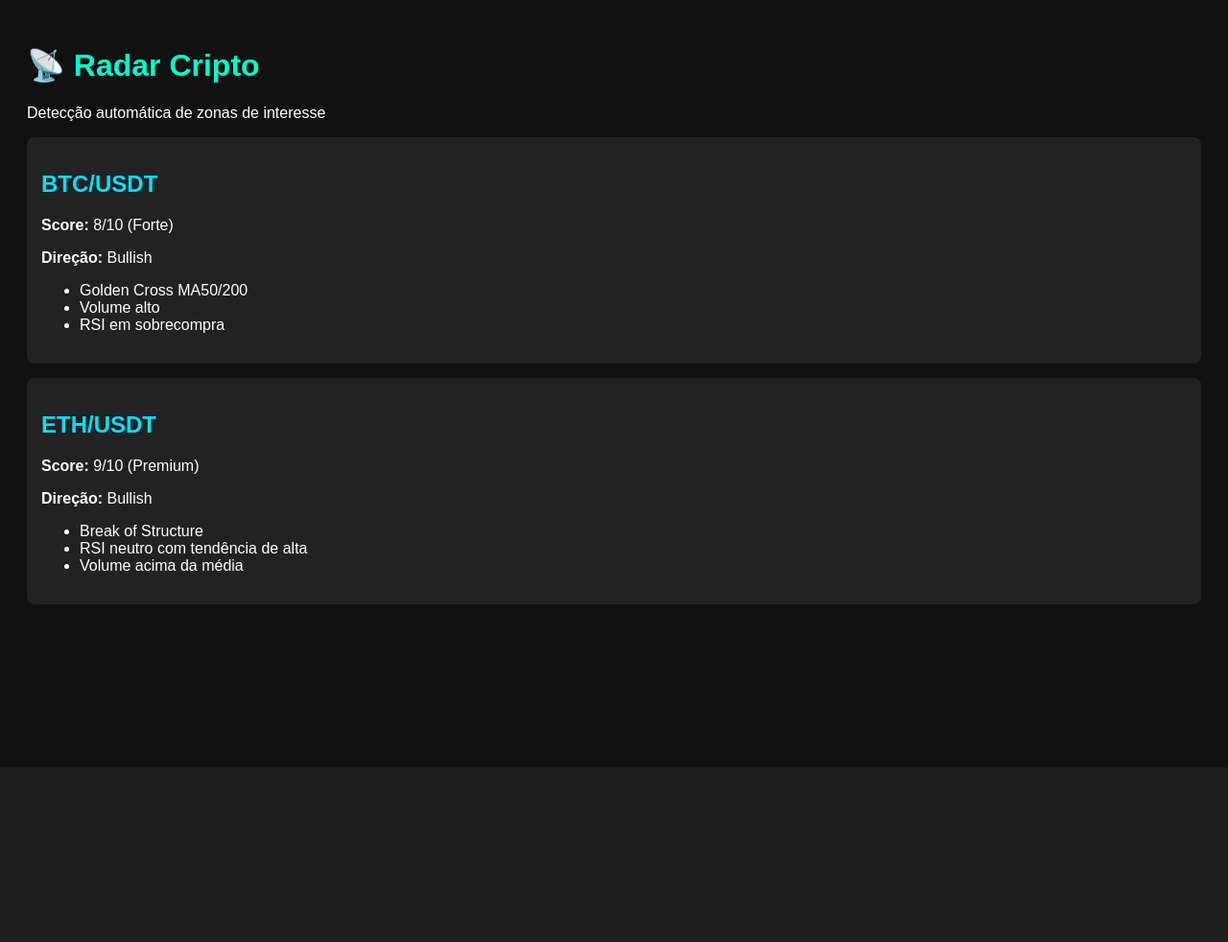
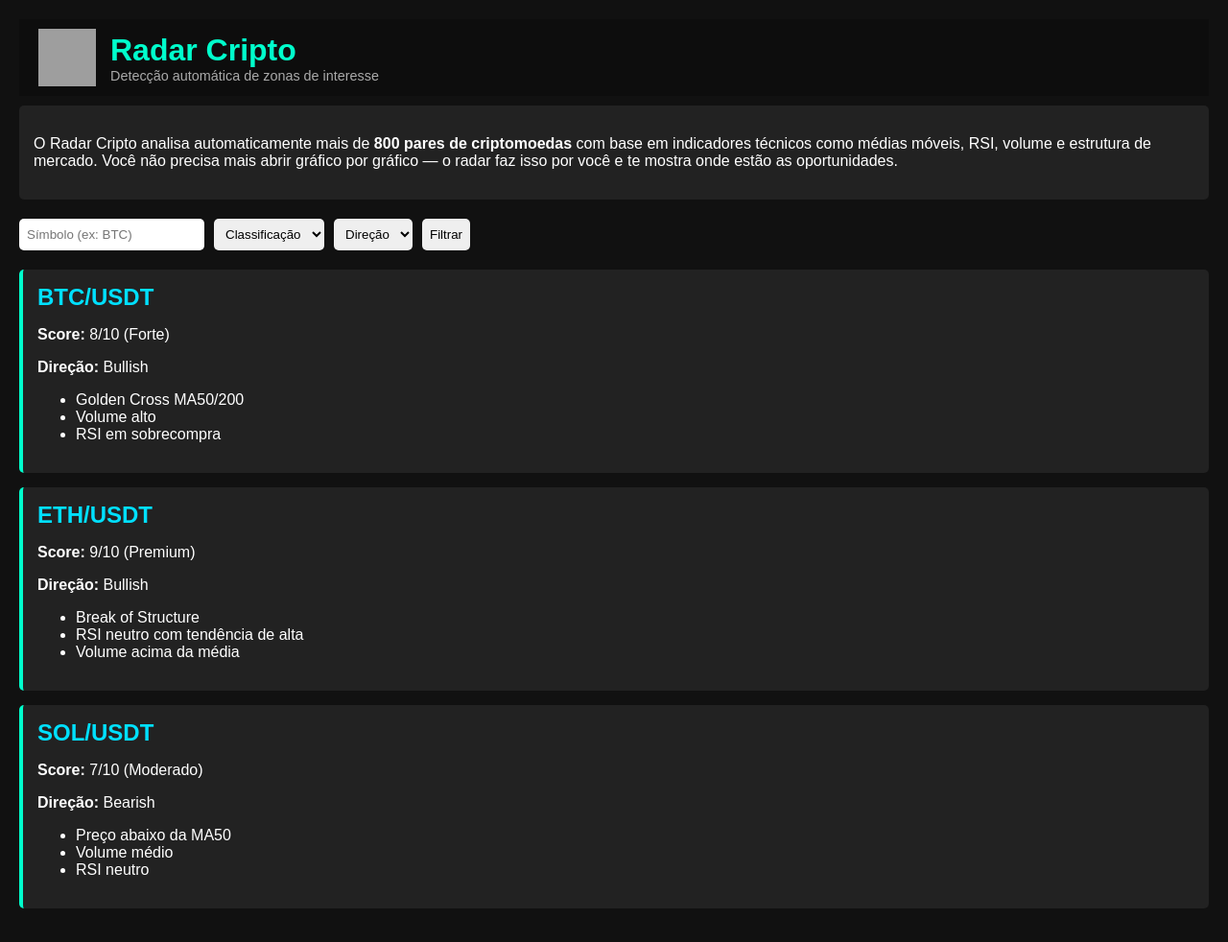
Before and after one commit to paulofilter/radar-cripto, a Flask app: page / in a window 1280 px wide. Shown: the whole page at 96% size. Before the commit the page ends 800 px from the top, so only its background shows below. Run offline with Flask 3, Linux system fonts and the light colour scheme; grey boxes are pictures that could not be loaded.

Commit message:
Add files via upload

```diff
--- a/app.py
+++ b/app.py
@@ -8,4 +8,17 @@ app = Flask(__name__)
 def index():
     with open('refined_signals.json', 'r', encoding='utf-8') as f:
         signals = json.load(f)
-    return render_template('index.html', signals=signals)
+
+    classification = request.args.get('classification')
+    direction = request.args.get('direction')
+    symbol = request.args.get('symbol')
+
+    filtered = signals
+    if classification:
+        filtered = [s for s in filtered if s['classification'].lower() == classification.lower()]
+    if direction:
+        filtered = [s for s in filtered if s['direction'].lower() == direction.lower()]
+    if symbol:
+        filtered = [s for s in filtered if symbol.upper() in s['symbol'].upper()]
+
+    return render_template('index.html', signals=filtered)
--- a/refined_signals.json
+++ b/refined_signals.json
@@ -20,5 +20,16 @@
       "RSI neutro com tendência de alta",
       "Volume acima da média"
     ]
+  },
+  {
+    "symbol": "SOL/USDT",
+    "score": 7,
+    "classification": "Moderado",
+    "direction": "Bearish",
+    "signals": [
+      "Preço abaixo da MA50",
+      "Volume médio",
+      "RSI neutro"
+    ]
   }
 ]
--- a/static/style.css
+++ b/static/style.css
@@ -1,5 +1,16 @@
 
-body { font-family: Arial, sans-serif; background: #111; color: #fff; padding: 20px; }
-h1 { color: #00ffcc; }
-.card { background: #222; padding: 15px; margin: 15px 0; border-radius: 8px; }
-.card h2 { color: #00e0ff; }
+body { font-family: Arial, sans-serif; background: #111; color: #fff; padding: 20px; margin: 0; }
+.logo-bar { display: flex; align-items: center; gap: 15px; background: #0d0d0d; padding: 10px 20px; }
+.logo-img { width: 60px; height: 60px; }
+h1 { color: #00ffcc; margin: 0; }
+.subtitle { margin: 0; color: #aaa; font-size: 0.9em; }
+.intro { background: #222; padding: 15px; margin-top: 10px; border-radius: 5px; }
+.filters { margin: 20px 0; display: flex; gap: 10px; flex-wrap: wrap; }
+.filters input, .filters select, .filters button {
+    padding: 8px; border-radius: 5px; border: none;
+}
+.card {
+    background: #222; padding: 15px; margin-bottom: 15px; border-left: 4px solid #00ffcc;
+    border-radius: 5px;
+}
+.card h2 { margin: 0 0 10px 0; color: #00e0ff; }
--- a/templates/index.html
+++ b/templates/index.html
@@ -5,10 +5,37 @@
     <meta charset="UTF-8">
     <title>Radar Cripto</title>
     <link rel="stylesheet" href="/static/style.css">
+    <link rel="icon" href="/static/logo.png">
 </head>
 <body>
-    <h1>📡 Radar Cripto</h1>
-    <p>Detecção automática de zonas de interesse</p>
+    <div class="logo-bar">
+        <img src="/static/logo.png" alt="Radar Cripto" class="logo-img">
+        <div>
+            <h1>Radar Cripto</h1>
+            <p class="subtitle">Detecção automática de zonas de interesse</p>
+        </div>
+    </div>
+
+    <div class="intro">
+        <p>O Radar Cripto analisa automaticamente mais de <strong>800 pares de criptomoedas</strong> com base em indicadores técnicos como médias móveis, RSI, volume e estrutura de mercado. Você não precisa mais abrir gráfico por gráfico — o radar faz isso por você e te mostra onde estão as oportunidades.</p>
+    </div>
+
+    <form method="get" class="filters">
+        <input type="text" name="symbol" placeholder="Símbolo (ex: BTC)">
+        <select name="classification">
+            <option value="">Classificação</option>
+            <option value="Premium">Premium</option>
+            <option value="Forte">Forte</option>
+            <option value="Moderado">Moderado</option>
+        </select>
+        <select name="direction">
+            <option value="">Direção</option>
+            <option value="Bullish">Bullish</option>
+            <option value="Bearish">Bearish</option>
+        </select>
+        <button type="submit">Filtrar</button>
+    </form>
+
     {% for s in signals %}
     <div class="card">
         <h2>{{ s.symbol }}</h2>
```
